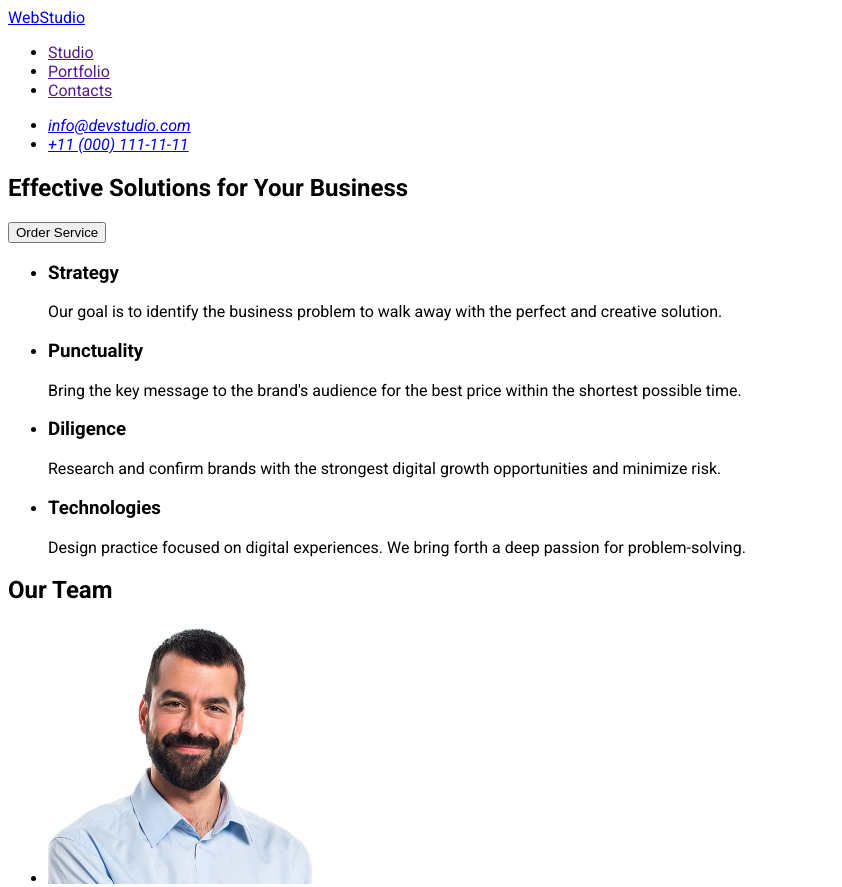
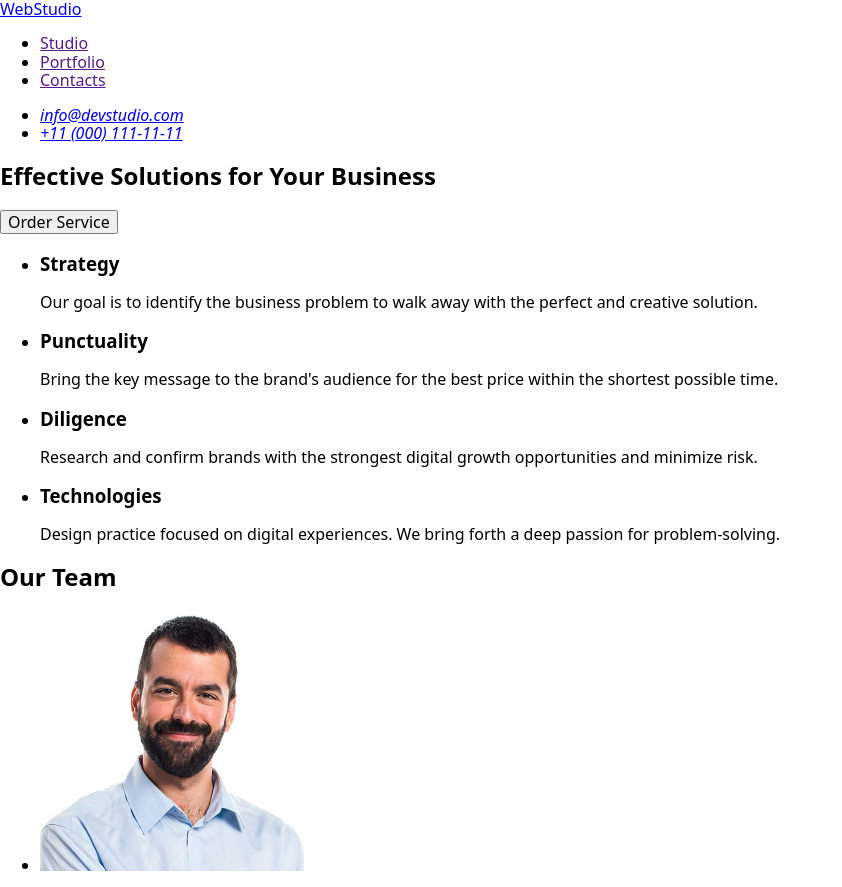
Before and after one commit to ooe979/goit-markup-hw-02, a plain HTML site: page index.html in a window 1280 px wide. Shown: the top 887 px of the page, without its empty margins (0-842 px from the left). Drawn offline with nearby package versions, Linux system fonts and the light colour scheme.

Commit message:
modific index

```diff
--- a/index.html
+++ b/index.html
@@ -8,7 +8,8 @@
 <link rel="preconnect" href="https://fonts.googleapis.com">
 <link rel="preconnect" href="https://fonts.gstatic.com" crossorigin>
 <link href="https://fonts.googleapis.com/css2?family=Roboto:ital,wght@0,100..900;1,100..900&display=swap" rel="stylesheet">
-  </head>
+<link rel="stylesheet" href="https://cdnjs.cloudflare.com/ajax/libs/modern-normalize/3.0.1/modern-normalize.css" integrity="sha512-gnAN+RgTMylunXI7AMg+PtcUGpKZFkZJoFIkAWvdPFRrFJz3p2tx4+9xbjILRfN7CzoViMgS8vSf06fSQzWZjA==" crossorigin="anonymous" referrerpolicy="no-referrer" />
+</head>
   <body>
     <!--Heder-->
     <header>
```
